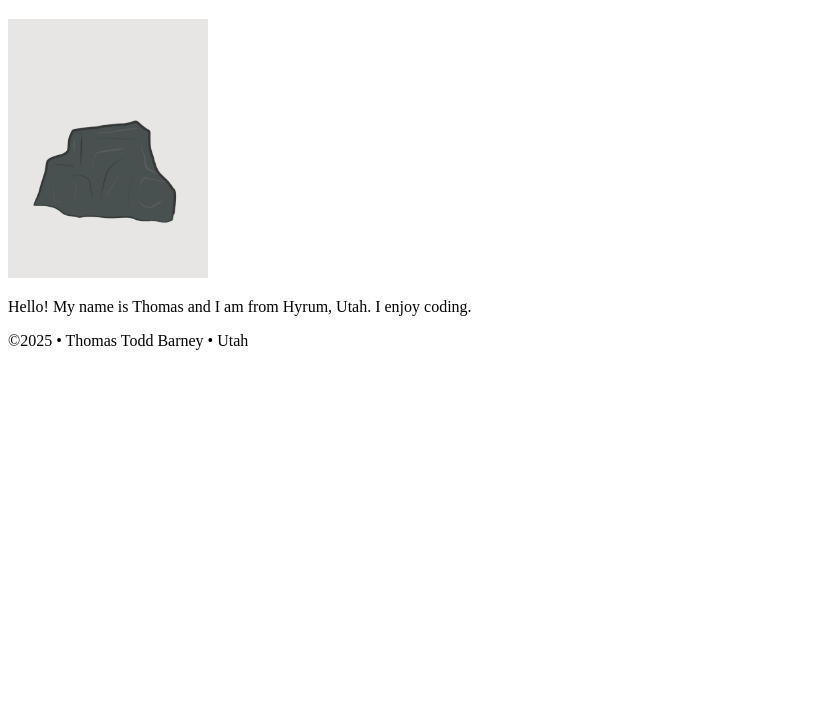
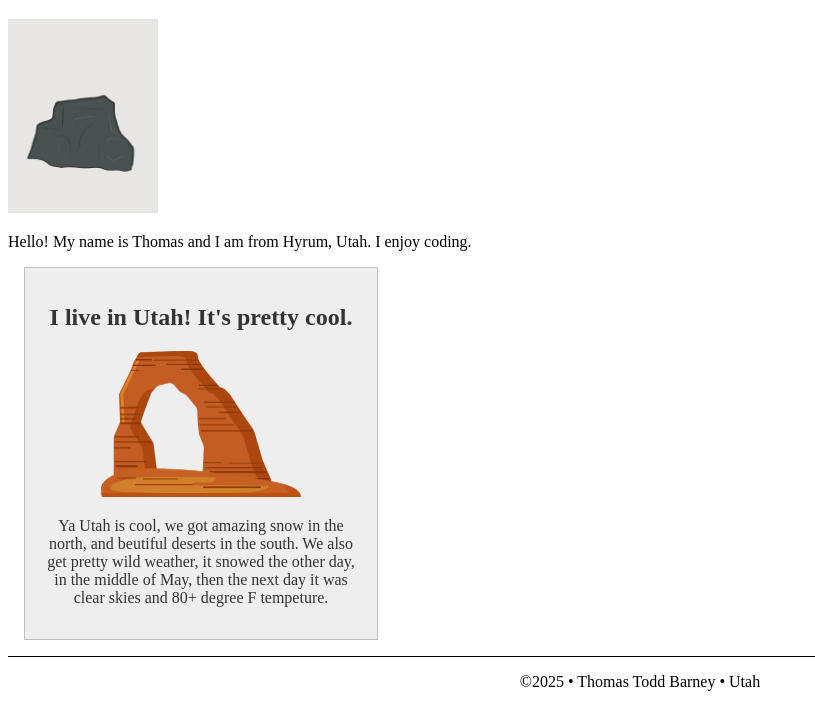
Before and after one commit to ThomasVanDoof/wdd130, a plain HTML site: page images/index.html in a window 1280 px wide. Shown: the part 87-800 px from the top of the page, without its empty margins (0-815 px from the left). Drawn offline with Linux system fonts and the light colour scheme; files whose address does not match are found by name.

Commit message:
Home Page

```diff
--- a/index.html
+++ b/images/index.html
@@ -1,9 +1,12 @@
 <!DOCTYPE html>
 <html lang="en-US">
   <head>
+    <link rel="stylesheet" href="styles.css">
     <meta charset="utf-8">
     <meta name="viewport" content="width=device-width, initial-scale=1.0">
     <title>Thomas Todd Barney | WDD 130</title>
+    <meta name="description" content="Thomas Todd Barney's WDD 130 website. this is to test out and practice how to make a website.">
+    <meta name="author" content="Thomas Barney">
   </head>
   <body>
     <header>
@@ -17,6 +20,11 @@
       <img src="profile.jpg" alt="Hello, my name is Thomas Todd Barney" width="200">
       <p>Hello! My name is Thomas and I am from Hyrum, Utah. I enjoy coding.</p>
     </main>
+    <aside>
+      <h2>I live in Utah! It's pretty cool.</h2>
+      <img src= "delicate_arch.png" alt="Utah" width="200">
+      <p>Ya Utah is cool, we got amazing snow in the north, and beutiful deserts in the south. We also get pretty wild weather, it snowed the other day, in the middle of May, then the next day it was clear skies and 80+ degree F tempeture.</p>
+    </aside>
     <footer>
       <p>&copy;2025 • Thomas Todd Barney • Utah</p>
     </footer>
--- /dev/null
+++ b/images/styles.css
@@ -0,0 +1,27 @@
+main {
+    max-width: 840px;
+}
+aside {
+    width: 20rem;
+    margin: 1rem;
+    border: 1px solid rgb(0 0 0 / 0.2); /* 1 */
+    padding: 1rem;
+    background-color: #eee;
+    color: #333;
+    text-align: center;
+}
+aside img {
+    width: 200px;
+    height: auto;
+}
+main img {
+    width: 150px;
+    height: auto;
+    ...
+}
+p {padding: 0;}
+footer {
+    margin-top: 15px;
+    border-top: 1px solid #000;
+    text-align: center;
+}
```
Also changed, not shown: images/delicate_arch.png (added).
